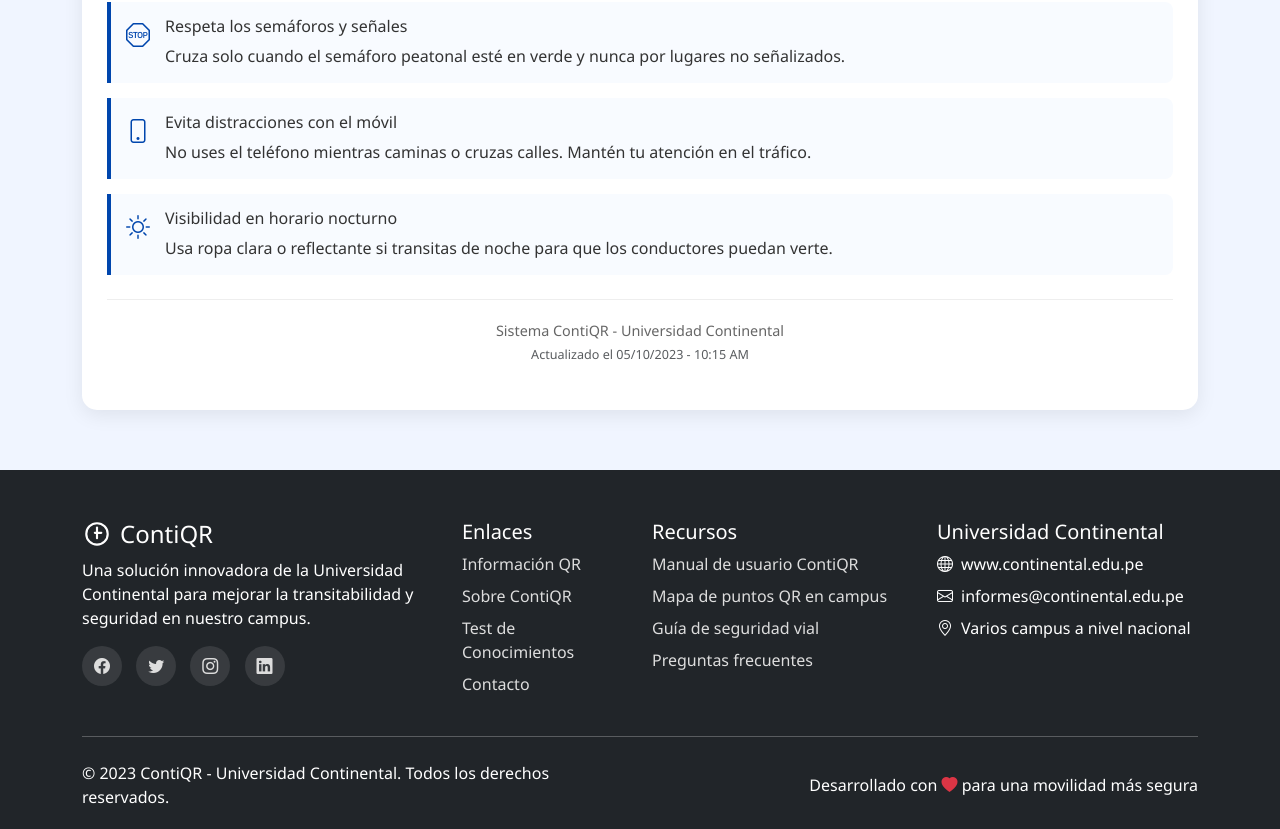
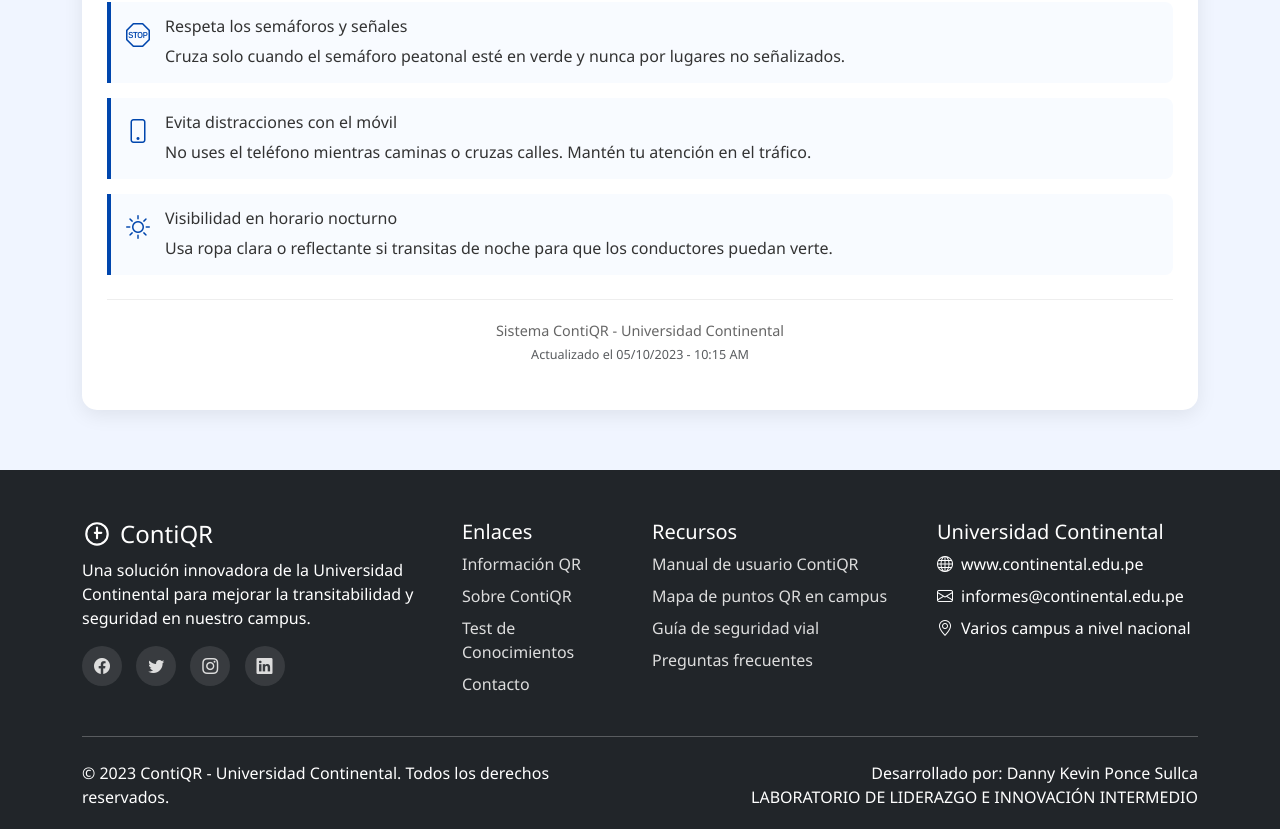
Before and after one commit to Dragunthor/ContiQR, a plain HTML site: page index.html in a window 1280 px wide. Shown: the part 2116-2945 px from the top of the page. Drawn offline with nearby package versions, Linux system fonts and the light colour scheme.

Commit message:
Update index.html

```diff
--- a/index.html
+++ b/index.html
@@ -1123,7 +1123,7 @@
                     <p class="mb-md-0">&copy; 2023 ContiQR - Universidad Continental. Todos los derechos reservados.</p>
                 </div>
                 <div class="col-md-6 text-center text-md-end">
-                    <p class="mb-0">Desarrollado con <i class="bi bi-heart-fill text-danger"></i> para una movilidad más segura</p>
+                    <p class="mb-0">Desarrollado por: Danny Kevin Ponce Sullca<br>LABORATORIO DE LIDERAZGO E INNOVACIÓN INTERMEDIO</p>
                 </div>
             </div>
         </div>
```
